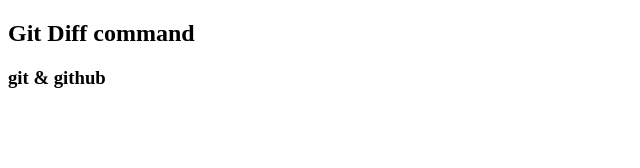
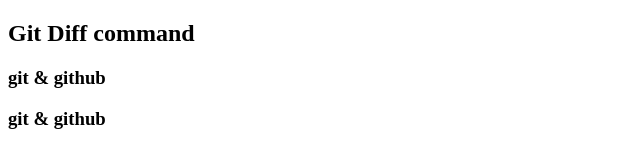
Before and after one commit to htandulwar/git-diff, a plain HTML site: page index.html in a window 1280 px wide. Shown: the whole page, without its empty margins (0-640 px from the left). Drawn offline with Linux system fonts and the light colour scheme.

Commit message:
skip staging area

```diff
--- a/index.html
+++ b/index.html
@@ -8,5 +8,6 @@
 <body>
     <h2>Git Diff command</h2>
     <h3>git & github</h3>
+    <h3>git & github</h3>
 </body>
 </html>
```
